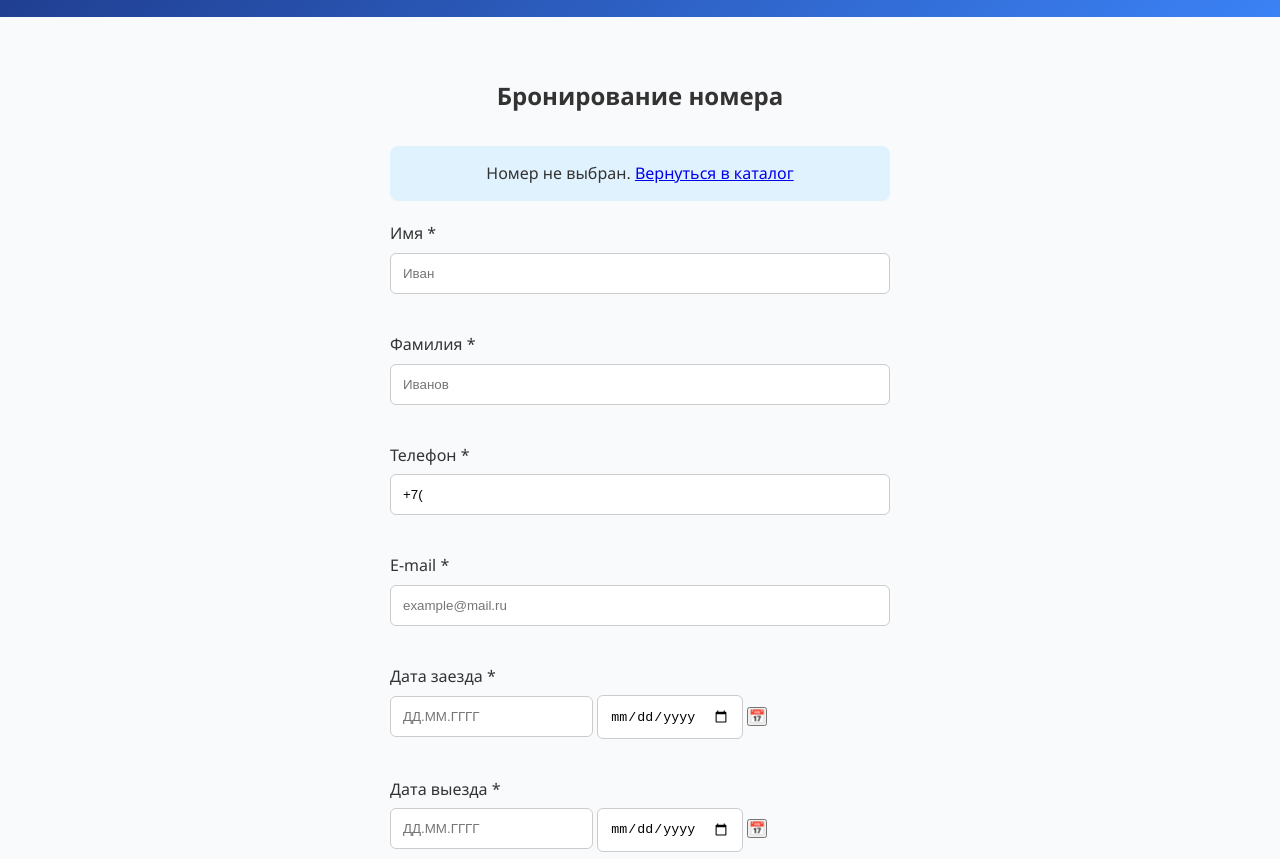
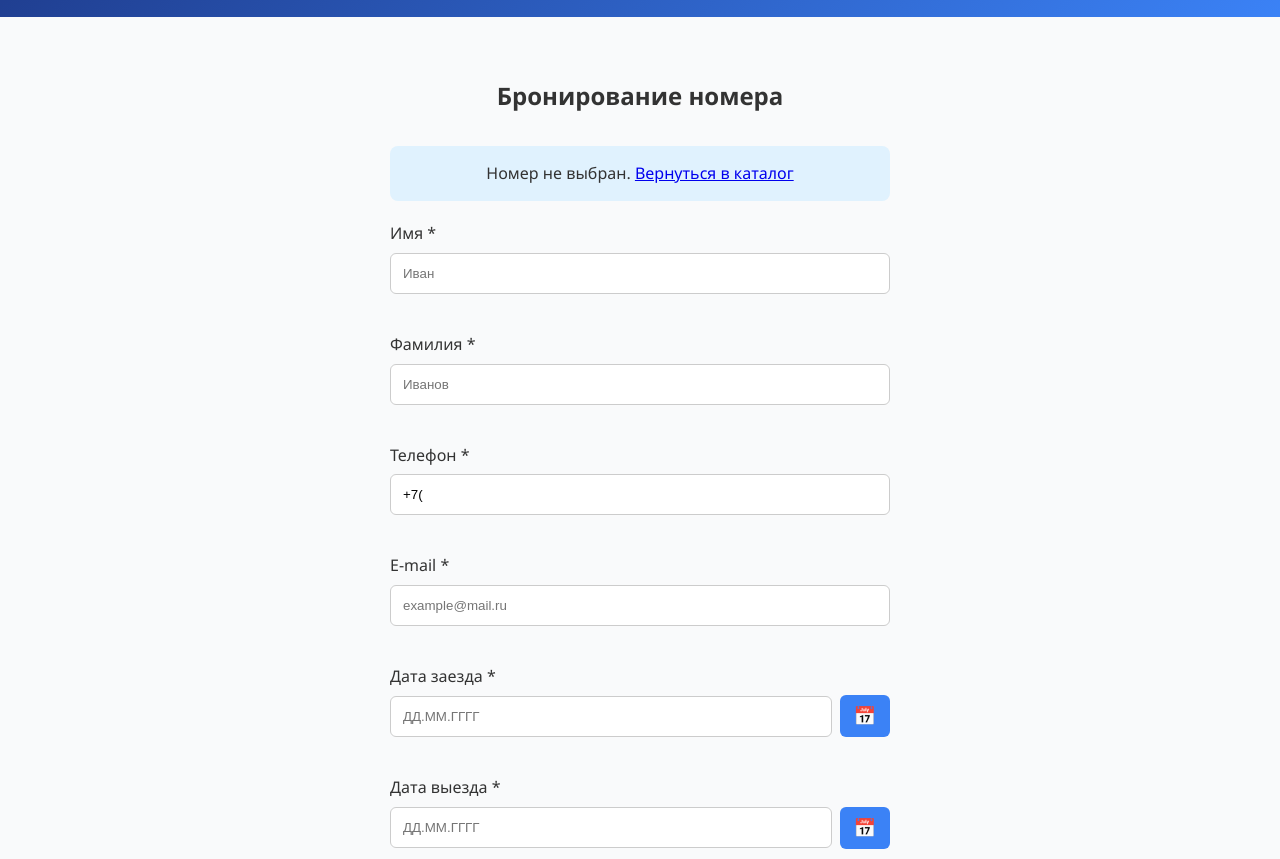
Before and after one commit to Shaike-coder4231/demo-exam, a plain HTML site: page booking.html in a window 1280 px wide. Shown: the part 93-952 px from the top of the page. Drawn offline with Linux system fonts and the light colour scheme.

Commit message:
Update style.css

```diff
--- a/css/style.css
+++ b/css/style.css
@@ -100,3 +100,35 @@ nav a:hover { color: #fbbf24; }
     nav a { margin: 0 10px; }
     .filter-form { flex-direction: column; }
 }
+/* Обёртка для даты с календарём */
+.date-input-wrapper {
+    display: flex;
+    gap: 8px;
+    align-items: center;
+}
+.date-input-wrapper input[type="text"] {
+    flex: 1;
+    padding: 12px;
+    border: 1px solid #ccc;
+    border-radius: 6px;
+}
+.date-picker-hidden {
+    position: absolute;
+    opacity: 0;
+    width: 0;
+    height: 0;
+    pointer-events: none;
+}
+.calendar-btn {
+    padding: 10px 14px;
+    background: #3b82f6;
+    color: #fff;
+    border: none;
+    border-radius: 6px;
+    cursor: pointer;
+    font-size: 18px;
+    transition: background 0.3s;
+}
+.calendar-btn:hover {
+    background: #1e3a8a;
+}
```
